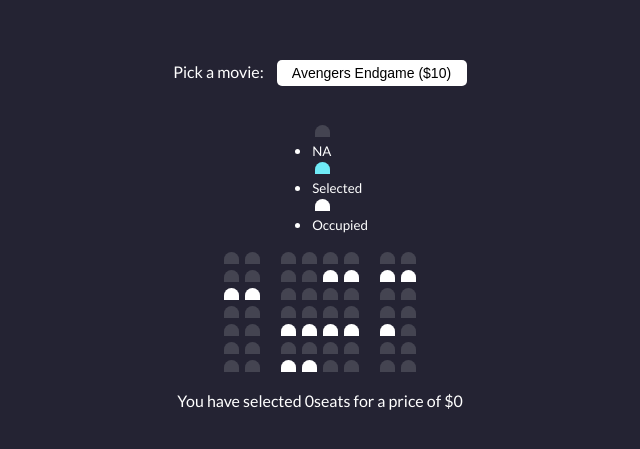
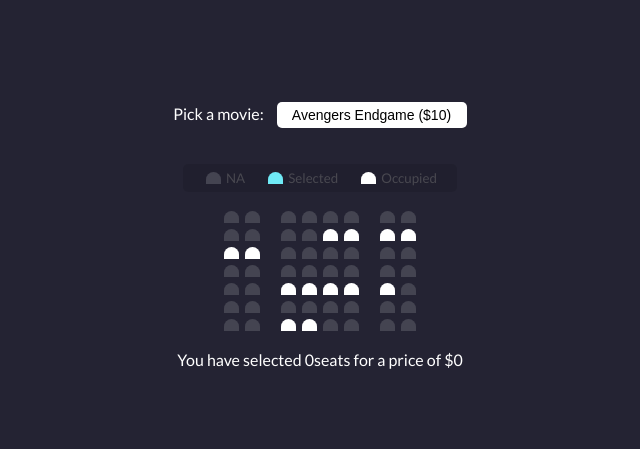
Before and after one commit to vic30004/Movie-Booking, a plain HTML site: page index.html in a window 1280 px wide. Shown: the part 167-616 px from the top of the page, without its empty margins (320-960 px from the left). Drawn offline with Linux system fonts and the light colour scheme.

Commit message:
added styling to the showcase

```diff
--- a/style.css
+++ b/style.css
@@ -67,6 +67,28 @@ body{
     transform: scale(1);
 }
 
+
+.showcase{
+    background-color: rgba(0,0,0,0.1);
+    padding: 5px 10px;
+    border-radius: 5px;
+    color: #7777;
+    list-style-type: none;
+    display: flex;
+    justify-content: space-between;
+}
+
+.showcase li{
+    display: flex;
+    align-items: center;
+    justify-content: center;
+    margin: 0 10px;
+}
+
+.showcase li small{
+    margin-left: 2px;
+}
+
 .row{
     display: flex;
 }
```
